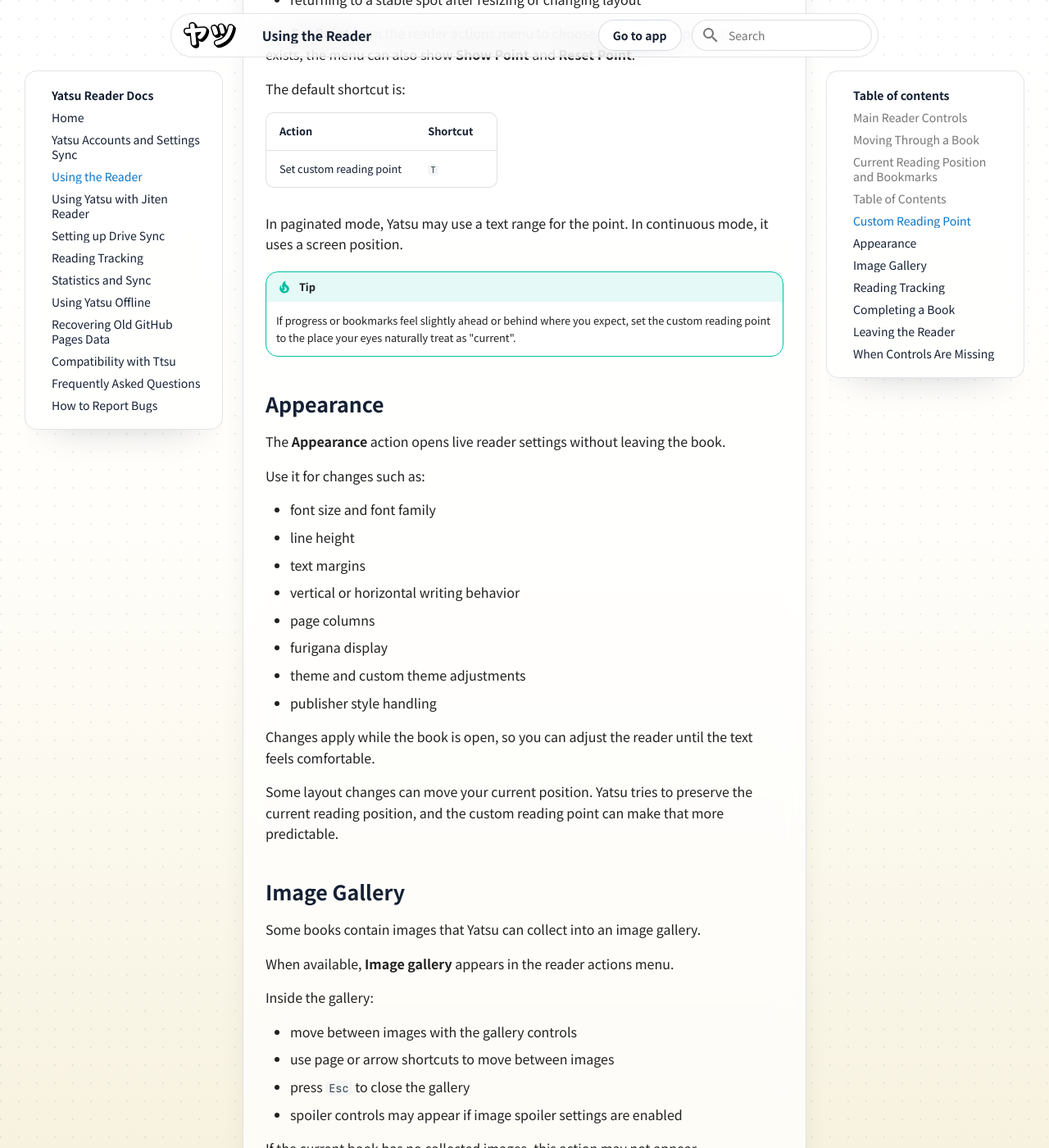
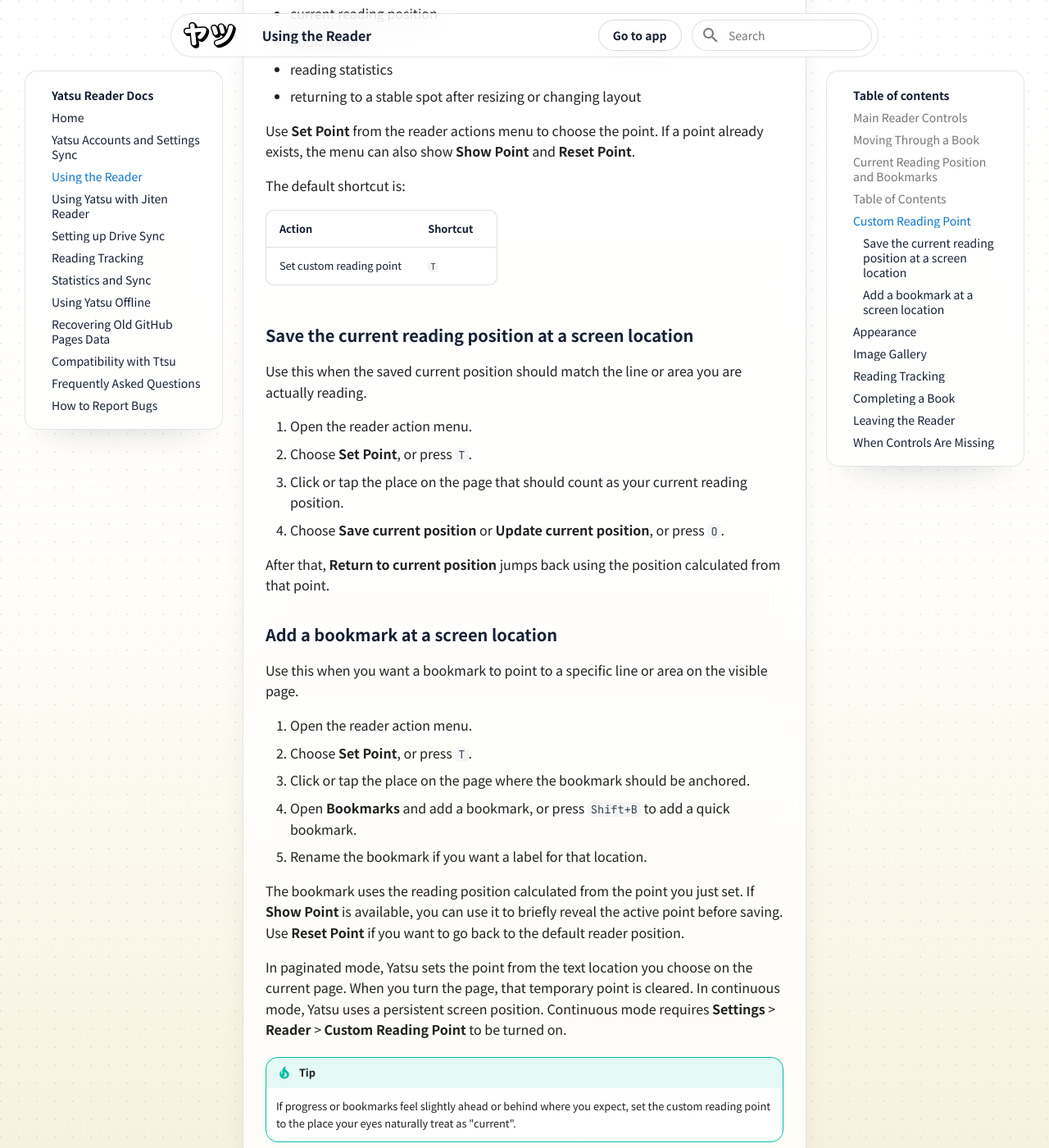
Before and after one commit to ytrms/yatsu-reader-docs, an MkDocs documentation site: the page built from docs/reader.md, in a window 1280 px wide and 1400 px high, scrolled down 3965 px. Shown: the whole window at 82% size. Built offline with MkDocs 1.6.1 and Material for MkDocs 9.7.7, drawn with Linux system fonts in a browser that asks for light colours; some of the changed text lies outside the part shown.

Commit message:
docs: explain custom reading point bookmarks

```diff
--- a/docs/reader.md
+++ b/docs/reader.md
@@ -86,6 +86,8 @@
 
 If text selection bookmarking is enabled in settings, Yatsu can use the selected text location when creating a current reading position or bookmark. Otherwise, it uses the current reader position.
 
+For a screen-based position, use **Set Point** before saving. The custom reading point changes what Yatsu treats as "here", so the next saved current position or bookmark can land at the spot you chose on the screen instead of the default page or scroll reference.
+
 Current reading position is stored with progress data. Multiple bookmarks are stored separately and can be synced or exported with your reading data when the relevant sync/export options are enabled.
 
 ## Table of Contents
@@ -120,7 +122,30 @@
 | --- | --- |
 | Set custom reading point | `T` |
 
-In paginated mode, Yatsu may use a text range for the point. In continuous mode, it uses a screen position.
+### Save the current reading position at a screen location
+
+Use this when the saved current position should match the line or area you are actually reading.
+
+1. Open the reader action menu.
+2. Choose **Set Point**, or press `T`.
+3. Click or tap the place on the page that should count as your current reading position.
+4. Choose **Save current position** or **Update current position**, or press `O`.
+
+After that, **Return to current position** jumps back using the position calculated from that point.
+
+### Add a bookmark at a screen location
+
+Use this when you want a bookmark to point to a specific line or area on the visible page.
+
+1. Open the reader action menu.
+2. Choose **Set Point**, or press `T`.
+3. Click or tap the place on the page where the bookmark should be anchored.
+4. Open **Bookmarks** and add a bookmark, or press `Shift+B` to add a quick bookmark.
+5. Rename the bookmark if you want a label for that location.
+
+The bookmark uses the reading position calculated from the point you just set. If **Show Point** is available, you can use it to briefly reveal the active point before saving. Use **Reset Point** if you want to go back to the default reader position.
+
+In paginated mode, Yatsu sets the point from the text location you choose on the current page. When you turn the page, that temporary point is cleared. In continuous mode, Yatsu uses a persistent screen position. Continuous mode requires **Settings** > **Reader** > **Custom Reading Point** to be turned on.
 
 !!! tip
 
```
